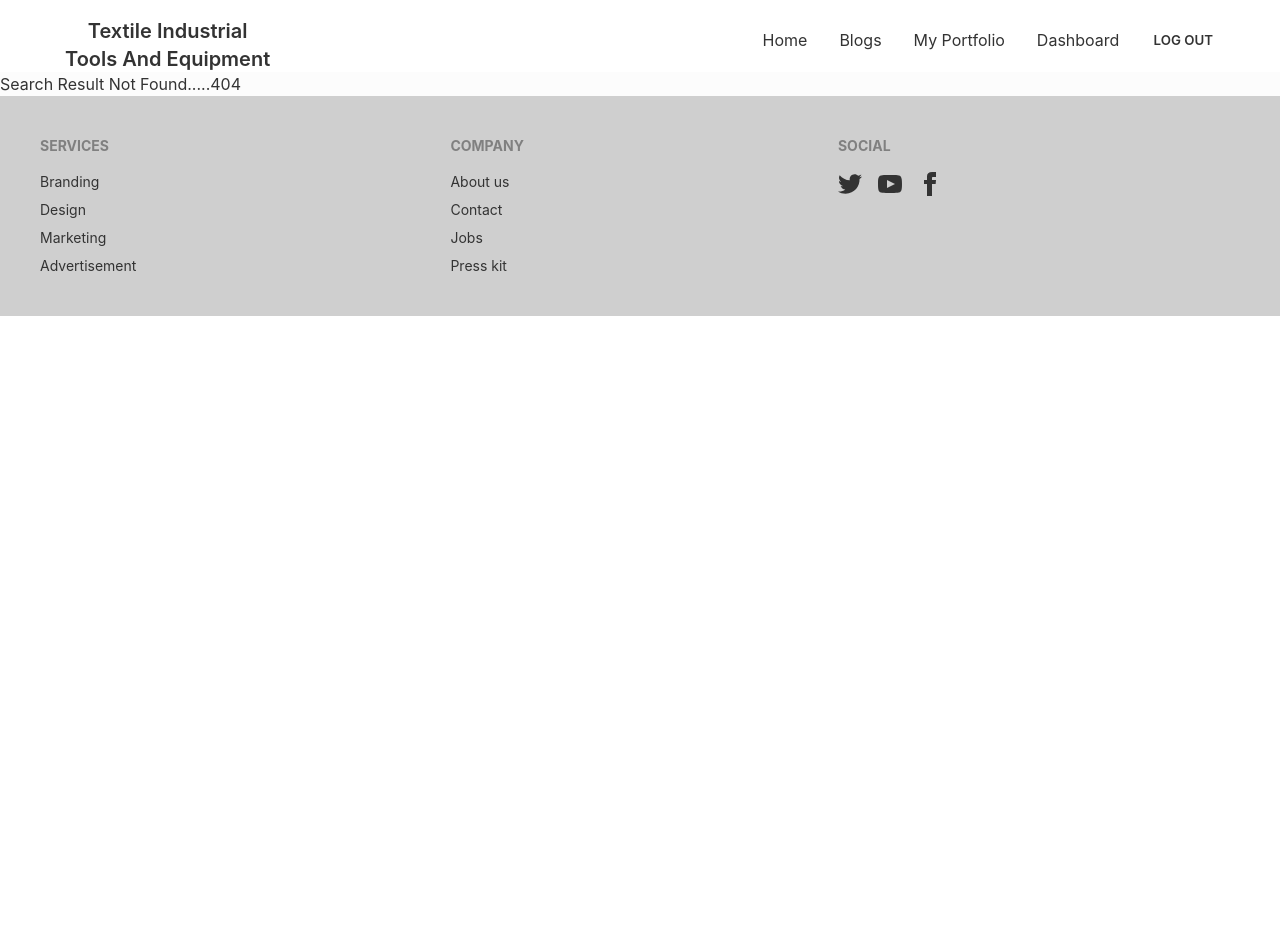
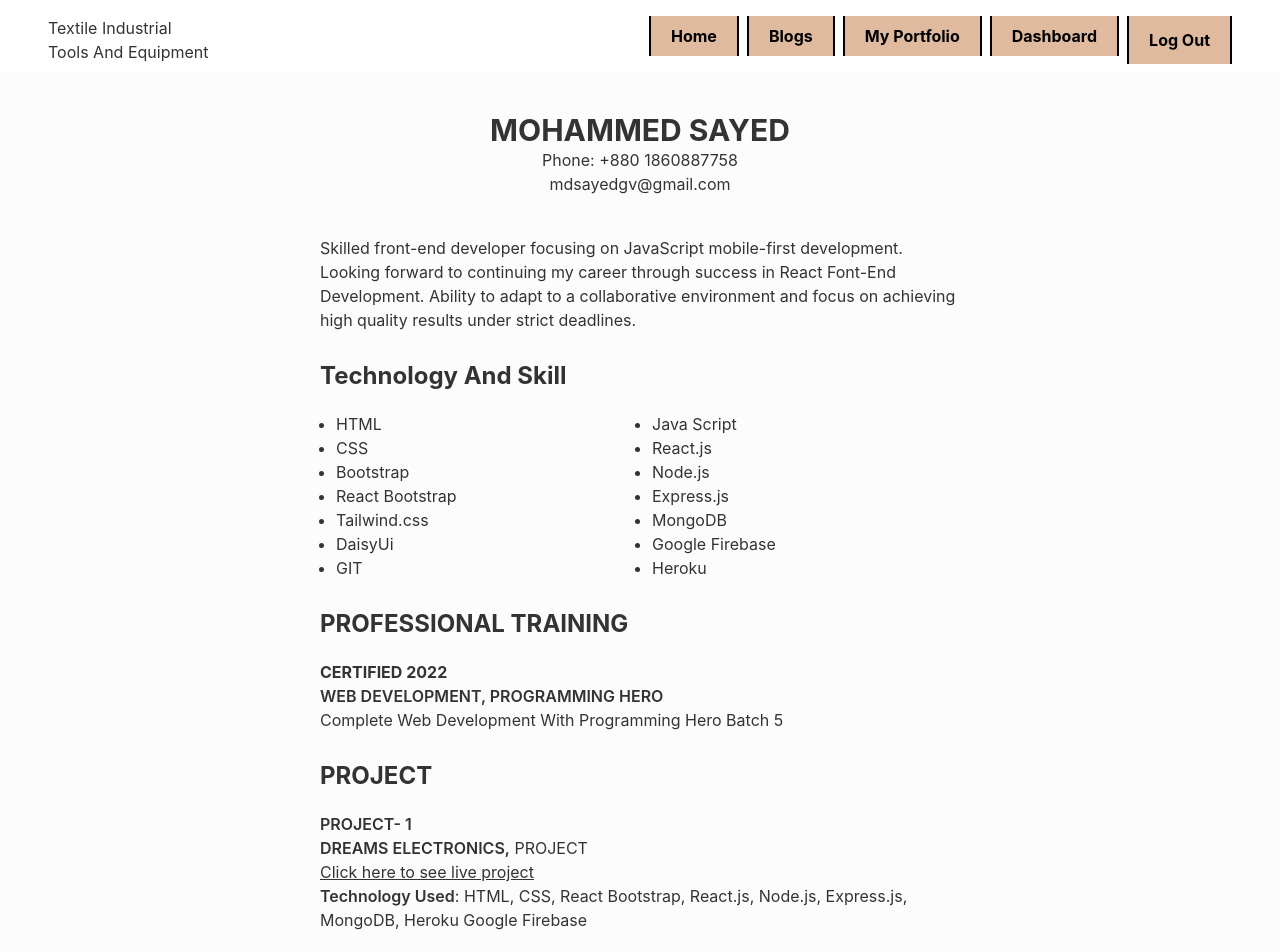
Before and after one commit to mdsayed333/textile_industrial_tools_equipment_client_as12, a React (Create React App) app: page /portfolio in a window 1280 px wide. Shown: the top 952 px of the page. Before the commit the page ends 800 px from the top, so only its background shows below. Built offline with nearby package versions, Linux system fonts and the light colour scheme; no server answers; sample sign-in values are in the browser's storage.

Commit message:
add portfolio section

```diff
--- a/src/App.js
+++ b/src/App.js
@@ -20,6 +20,7 @@ import MakeAdmin from "./Pages/Dashboard/MakeAdmin/MakeAdmin";
 import RequireAdmin from "./Pages/Login/RequireAdmin";
 import ManageProducts from "./Pages/Dashboard/ManageProducts/ManageProducts";
 import ManageAllOrders from "./Pages/Dashboard/ManageAllOrders/ManageAllOrders";
+import MyPortfolio from "./Pages/MyPortfolio/MyPortfolio";
 
 function App() {
   return (
@@ -29,6 +30,7 @@ function App() {
         <Route path="/" element={<Home></Home>}></Route>
         <Route path="/home" element={<Home></Home>}></Route>
         <Route path="/blog" element={<Blogs></Blogs>}></Route>
+        <Route path="portfolio" element={<MyPortfolio></MyPortfolio>}></Route>
         <Route
           path="/purchase/:id"
           element={
--- a/src/Pages/Dashboard/MakeAdmin/MakeAdmin.js
+++ b/src/Pages/Dashboard/MakeAdmin/MakeAdmin.js
@@ -24,7 +24,7 @@ const MakeAdmin = () => {
       <h2 className="text-4xl text-center"> Make Admin </h2>
 
       <div class="overflow-x-auto">
-        <table class="table table-zebra w-full">
+        <table class="table table-zebra md:w-full">
           <thead>
             <tr>
               <th>#</th>
--- a/src/Pages/MyPortfolio/MyPortfolio.js
+++ b/src/Pages/MyPortfolio/MyPortfolio.js
@@ -1,11 +1,119 @@
-import React from 'react';
+import React from "react";
+import { Link } from "react-router-dom";
 
 const MyPortfolio = () => {
-    return (
-        <div>
-            <h2 className='text-center'>My Portfolio</h2>
+  return (
+    <div className="flex justify-center pb-10">
+      <div>
+        <div className="text-center my-10">
+          <h2 className="text-3xl font-bold">MOHAMMED SAYED</h2>
+          <p>Phone: +880 1860887758</p>
+          <p>mdsayedgv@gmail.com</p>
         </div>
-    );
+        <div className="md:w-6/12 mx-auto">
+          <p>
+            Skilled front-end developer focusing on JavaScript mobile-first
+            development. Looking forward to continuing my career through success
+            in React Font-End Development. Ability to adapt to a collaborative
+            environment and focus on achieving high quality results under strict
+            deadlines.
+          </p>
+
+          <h2 className="text-2xl mt-7 mb-5 font-bold">Technology And Skill</h2>
+          <div className="grid grid-cols-2 gap-6">
+            <div>
+              <ul class="list-disc ml-4">
+                <li>
+                  {" "}
+                  <p>HTML</p>
+                </li>
+                <li>
+                  <p>CSS</p>
+                </li>
+                <li>
+                  <p>Bootstrap</p>
+                </li>
+                <li>
+                  <p>React Bootstrap</p>
+                </li>
+                <li>
+                  <p>Tailwind.css</p>
+                </li>
+                <li>
+                  <p>DaisyUi</p>
+                </li>
+                <li>
+                  <p>GIT</p>
+                </li>
+              </ul>
+            </div>
+            <div>
+              <ul class="list-disc">
+                <li>
+                  {" "}
+                  <p>Java Script</p>
+                </li>
+                <li>
+                  <p>React.js</p>
+                </li>
+                <li>
+                  <p>Node.js</p>
+                </li>
+                <li>
+                  <p>Express.js</p>
+                </li>
+                <li>
+                  <p>MongoDB</p>
+                </li>
+                <li>
+                  <p>Google Firebase</p>
+                </li>
+                <li>
+                  <p>Heroku</p>
+                </li>
+              </ul>
+            </div>
+          </div>
+          <div>
+            <h2 className="text-2xl mt-7 mb-5 font-bold">
+              PROFESSIONAL TRAINING
+            </h2>
+            <p className="font-bold">CERTIFIED 2022</p>
+            <p className="font-semibold">WEB DEVELOPMENT, PROGRAMMING HERO </p>
+            <p>Complete Web Development With Programming Hero Batch 5</p>
+          </div>
+
+          <div>
+            <h2 className="text-2xl mt-7 mb-5 font-bold">PROJECT</h2>
+            <h3 className="text-1xl font-semibold">PROJECT- 1</h3>
+            <p>
+              <span className="font-semibold">DREAMS ELECTRONICS,</span> PROJECT{" "}
+            </p>
+            <p>
+              <Link className="link" to='https://dreams-electronics.web.app/'>Click here to see live project</Link>
+            </p>
+            <p>
+              <span className="font-semibold">Technology Used</span>: HTML, CSS,
+              React Bootstrap, React.js, Node.js, Express.js, MongoDB, Heroku
+              Google Firebase
+            </p>
+            <h3 className="text-1xl font-semibold mt-4">PROJECT- 2</h3>
+            <p>
+              <span className="font-semibold">MAGIC PHOTOGRAPHER,</span> PROJECT{" "}
+            </p>
+            <p>
+              <Link className="link" to='https://magic-photographer.firebaseapp.com/'>Click here to see live project</Link>
+            </p>
+            <p>
+              <span className="font-semibold">Technology Used</span>:HTML, CSS,
+              Bootstrap, React.js, Google Firebase
+            </p>
+
+          </div>
+        </div>
+      </div>
+    </div>
+  );
 };
 
 export default MyPortfolio;
--- a/src/Pages/Shared/HeaderNav/HeaderNav.js
+++ b/src/Pages/Shared/HeaderNav/HeaderNav.js
@@ -15,25 +15,25 @@ const HeaderNav = () => {
   const menuItems = (
     <>
       <li>
-        <Link to="/">Home</Link>
+        <Link to="/" className="myButtonSm mr-2 mb-2">Home</Link>
       </li>
       <li>
-        <Link to="/blog">Blogs</Link>
+        <Link to="/blog" className="myButtonSm mr-2 mb-2">Blogs</Link>
       </li>
       <li>
-        <Link to="/portfolio">My Portfolio</Link>
+        <Link to="/portfolio" className="myButtonSm mr-2 mb-2">My Portfolio</Link>
       </li>
 
 
-      <li>{user && <Link to="/dashboard">Dashboard</Link>}</li>
+      <li>{user && <Link to="/dashboard" className="myButtonSm mr-2 mb-2">Dashboard</Link>}</li>
 
       <li>
         {user ? (
-          <button className="btn btn-ghost" onClick={handleSignOut}>
+          <button className="myButtonSm" onClick={handleSignOut}>
             Log Out
           </button>
         ) : (
-          <Link to="/login">Login</Link>
+          <Link to="/login" className="myButtonSm">Login</Link>
         )}
       </li>
     </>
@@ -67,9 +67,10 @@ const HeaderNav = () => {
               {menuItems}
             </ul>
           </div>
-          <a className="btn btn-ghost normal-case text-xl">
+          {/* <a className="btn btn-ghost normal-case text-xl">
             Textile Industrial <br /> Tools And Equipment
-          </a>
+          </a> */}
+          <Link to="/" className="">Textile Industrial <br /> Tools And Equipment</Link>
         </div>
         {/* Dashboard Open Sidebar Icon */}
         <div className="navbar-end">
```
